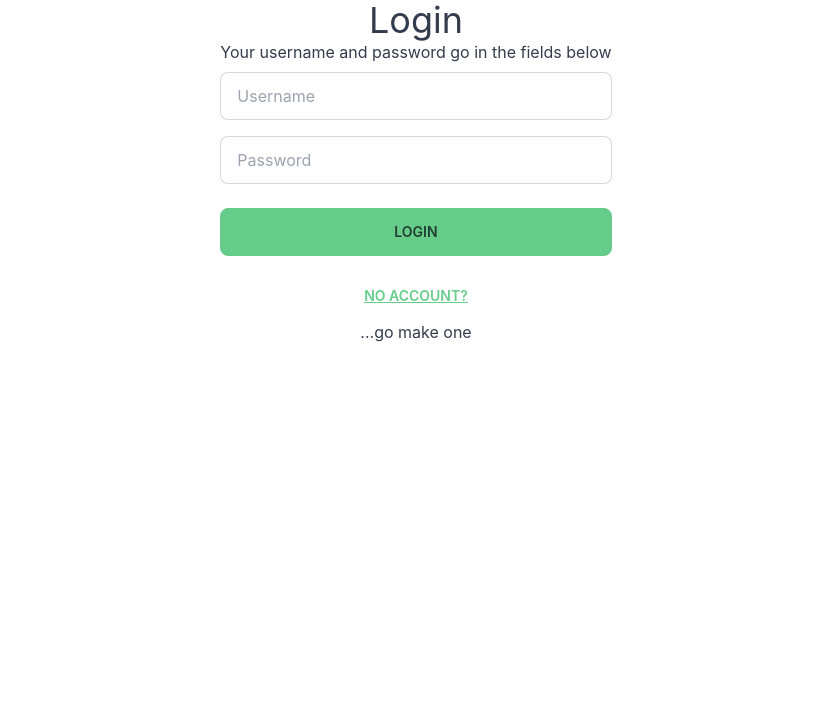
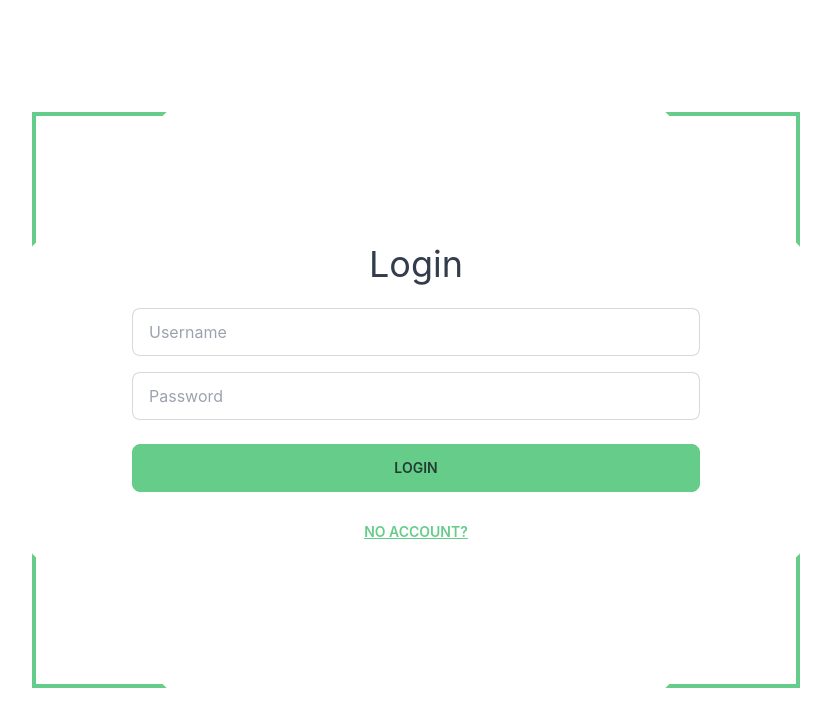
Before and after one commit to TimChinenov/login-test, a React (Create React App) app: page /home in a window 1280 px wide. Shown: the top 726 px of the page, without its empty margins (224-1055 px from the left). Built offline with nearby package versions, Linux system fonts and the light colour scheme.

Commit message:
finalized login screen for desktop

```diff
--- a/src/create-account/create-account.tsx
+++ b/src/create-account/create-account.tsx
@@ -39,7 +39,7 @@ export default function CreateAccount() {
                 </div>
                 <div className="p-24 z-50 text-center relative">
                     <h1 className="text-center mb-4">Join The Club</h1>
-                    <form className="">
+                    <form>
                         <input
                             value={createAccountFormData.username || ''}
                             onChange={handleChange('username')}
--- a/src/login/login.tsx
+++ b/src/login/login.tsx
@@ -10,27 +10,32 @@ export default function Login() {
     const navigate = useNavigate();
 
     return (
-        <div className="grid grid-column place-content-center">
-          <h1 className="text-center">Login</h1>
-          <h4 className="text-center">Your username and password go in the fields below</h4>
-
+        <div className="grid grid-column place-content-center h-screen">
+            <div className="relative border-4 border-primary z-10 w-[48rem]">
+                <div className="absolute inset-0 border-[248px] border-white transform -rotate-45 z-20">
+                </div>
+                <div className="absolute inset-0 border-[248px] border-white transform rotate-45 z-20">
+                </div>
+                <div className="p-24 my-8 z-50 text-center relative">
+                    <h1 className="text-center mb-4">Login</h1>
+                    <form>
                         <input
                           className="input input-bordered w-full appearance-none my-2"
                           type="text"
                           placeholder='Username'
                           onBlur={(event) => setUsernameField(event.target.value)} />
-
                         <input
                           className="input input-bordered w-full appearance-none my-2"
                           type="password"
                           placeholder='Password'
                           onBlur={(event) => setPasswordField(event.target.value)} />
-
-          <button className="btn btn-primary mt-4" onClick={() => login(usernameField, passwordField).then(() => redirectToNewsfeed())} >
+                        <button className="btn btn-primary mt-4 w-full" onClick={() => login(usernameField, passwordField).then(() => redirectToNewsfeed())} >
                             Login
                         </button>
+                    </form>
                     <button className="btn btn-link mt-4" onClick={() => navigate('/')}>No Account?</button>
-          <h4 className="text-center">...go make one</h4>
+                </div>
+            </div>
         </div>
     )
 }
```
Lines whose indentation alone changed are shown as unchanged.
